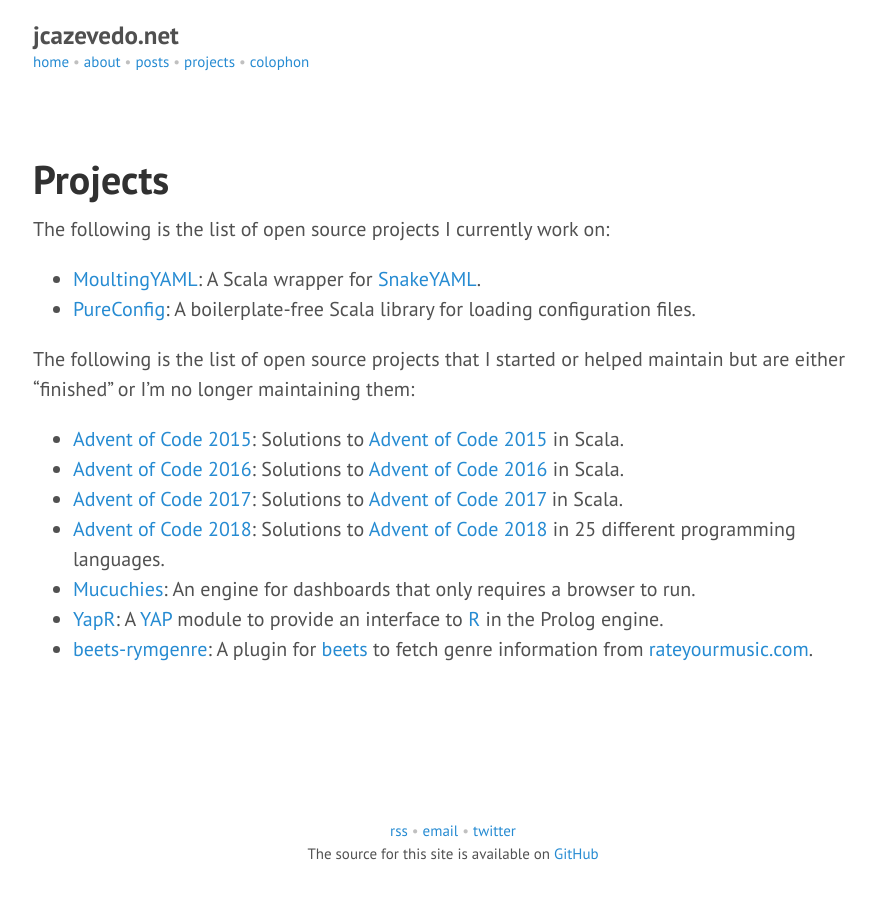
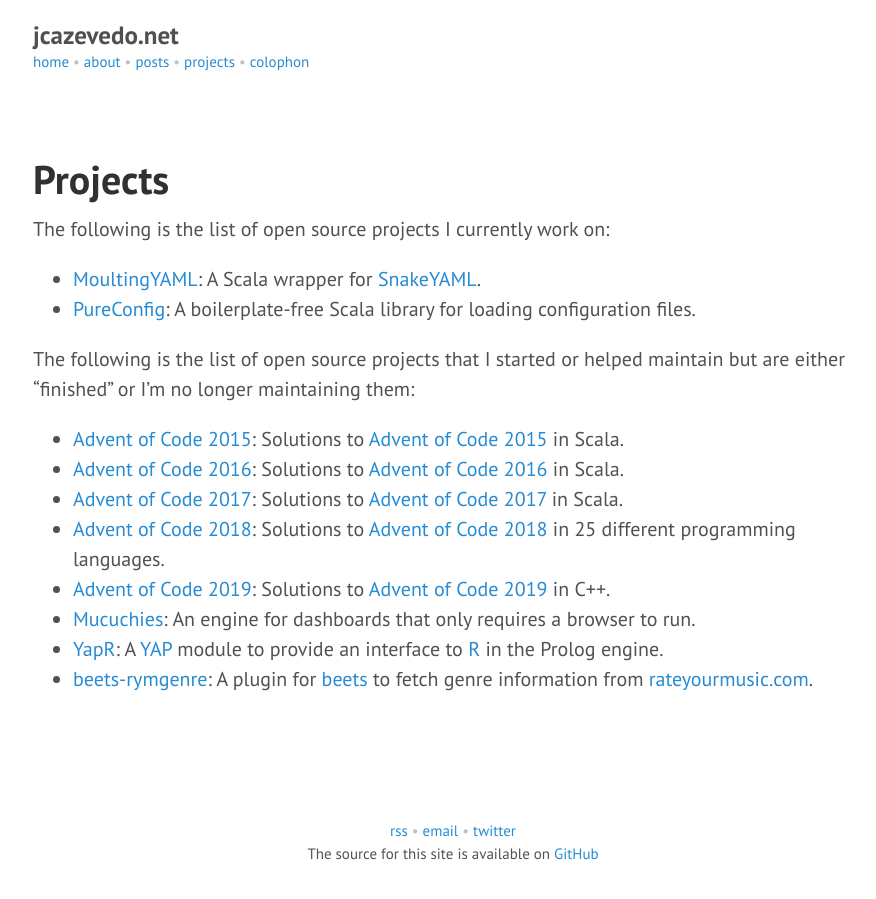
Before and after one commit to jcazevedo/jcazevedo.net, a Jekyll site: the page built from projects.md, in a window 1280 px wide. Shown: the whole page, without its empty margins (187-1063 px from the left). Built offline with Jekyll 4.4.1, drawn with Linux system fonts in a browser that asks for light colours.

Commit message:
Update projects page

```diff
--- a/projects.md
+++ b/projects.md
@@ -19,6 +19,7 @@ maintain but are either "finished" or I'm no longer maintaining them:
 * [Advent of Code 2016](https://github.com/jcazevedo/advent-of-code-2016): Solutions to [Advent of Code 2016](https://adventofcode.com/2016) in Scala.
 * [Advent of Code 2017](https://github.com/jcazevedo/advent-of-code-2017): Solutions to [Advent of Code 2017](https://adventofcode.com/2017) in Scala.
 * [Advent of Code 2018](https://github.com/jcazevedo/advent-of-code-2018): Solutions to [Advent of Code 2018](https://adventofcode.com/2018) in 25 different programming languages.
+* [Advent of Code 2019](https://github.com/jcazevedo/advent-of-code-2019): Solutions to [Advent of Code 2019](https://adventofcode.com/2019) in C++.
 * [Mucuchies](https://github.com/ShiftForward/mucuchies): An engine for dashboards that only requires a browser to run.
 * [YapR](https://github.com/jcazevedo/YapR): A [YAP][yap] module to provide an interface to [R][r] in the Prolog engine.
 * [beets-rymgenre](https://github.com/jcazevedo/beets-rymgenre): A plugin for [beets][beets] to fetch genre information from [rateyourmusic.com][rym].
```
